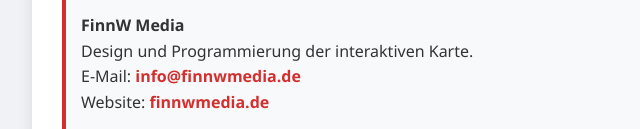
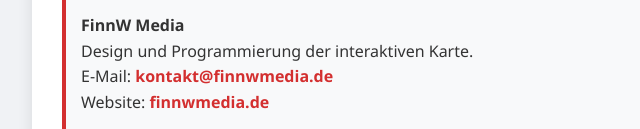
Before and after one commit to Finnhtml/bfw2026map, a plain HTML site: page impressum.html in a window 1280 px wide. Shown: the part 671-800 px from the top of the page, 178-818 px from the left. Drawn offline with Linux system fonts and the light colour scheme.

Commit message:
Add files via upload

```diff
--- a/impressum.html
+++ b/impressum.html
@@ -84,7 +84,7 @@
         <p>
             <strong>FinnW Media</strong><br>
             Design und Programmierung der interaktiven Karte.<br>
-            E-Mail: <a href="mailto:info@finnwmedia.de">info@finnwmedia.de</a><br>
+            E-Mail: <a href="mailto:kontakt@finnwmedia.de">kontakt@finnwmedia.de</a><br>
             Website: <a href="https://finnwmedia.de" target="_blank">finnwmedia.de</a>
         </p>
     </div>
```
